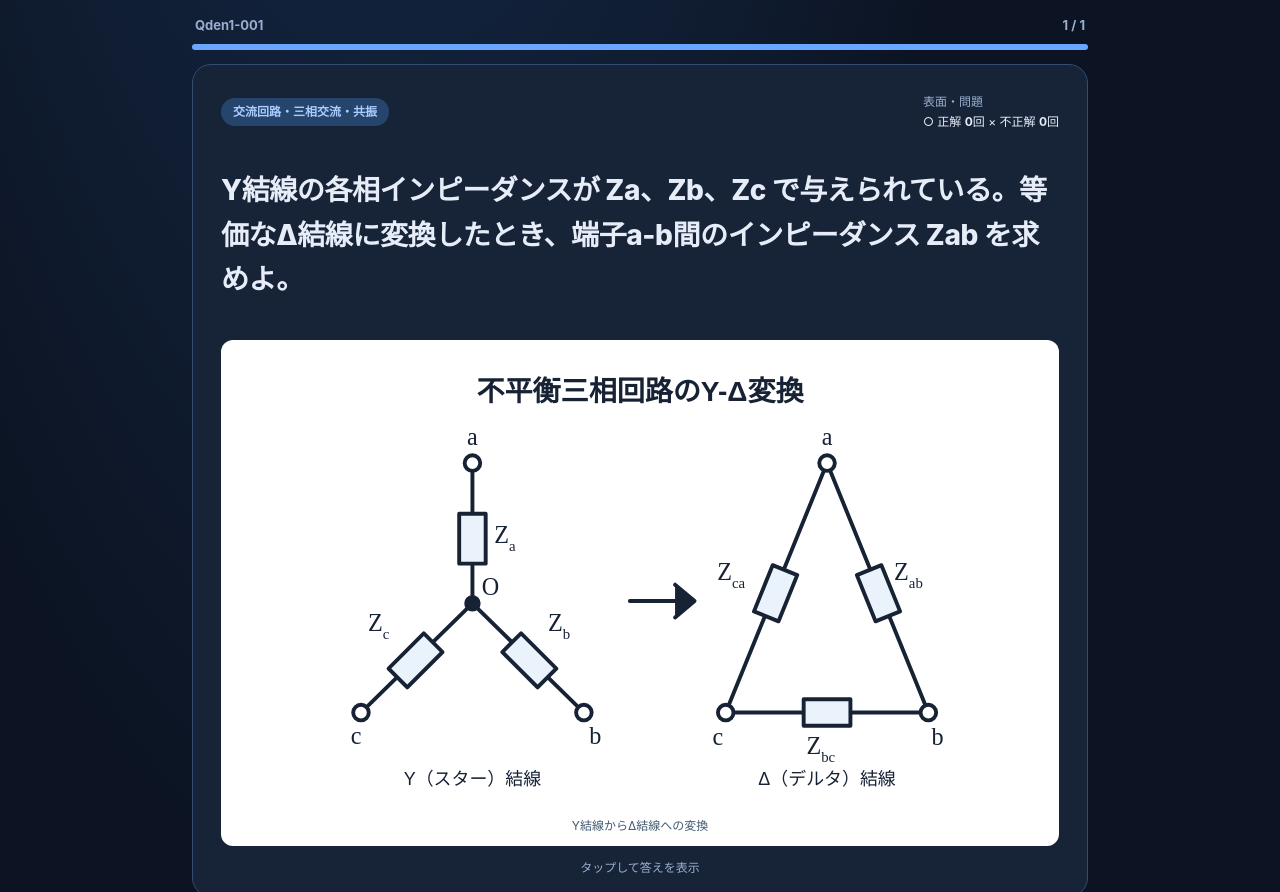
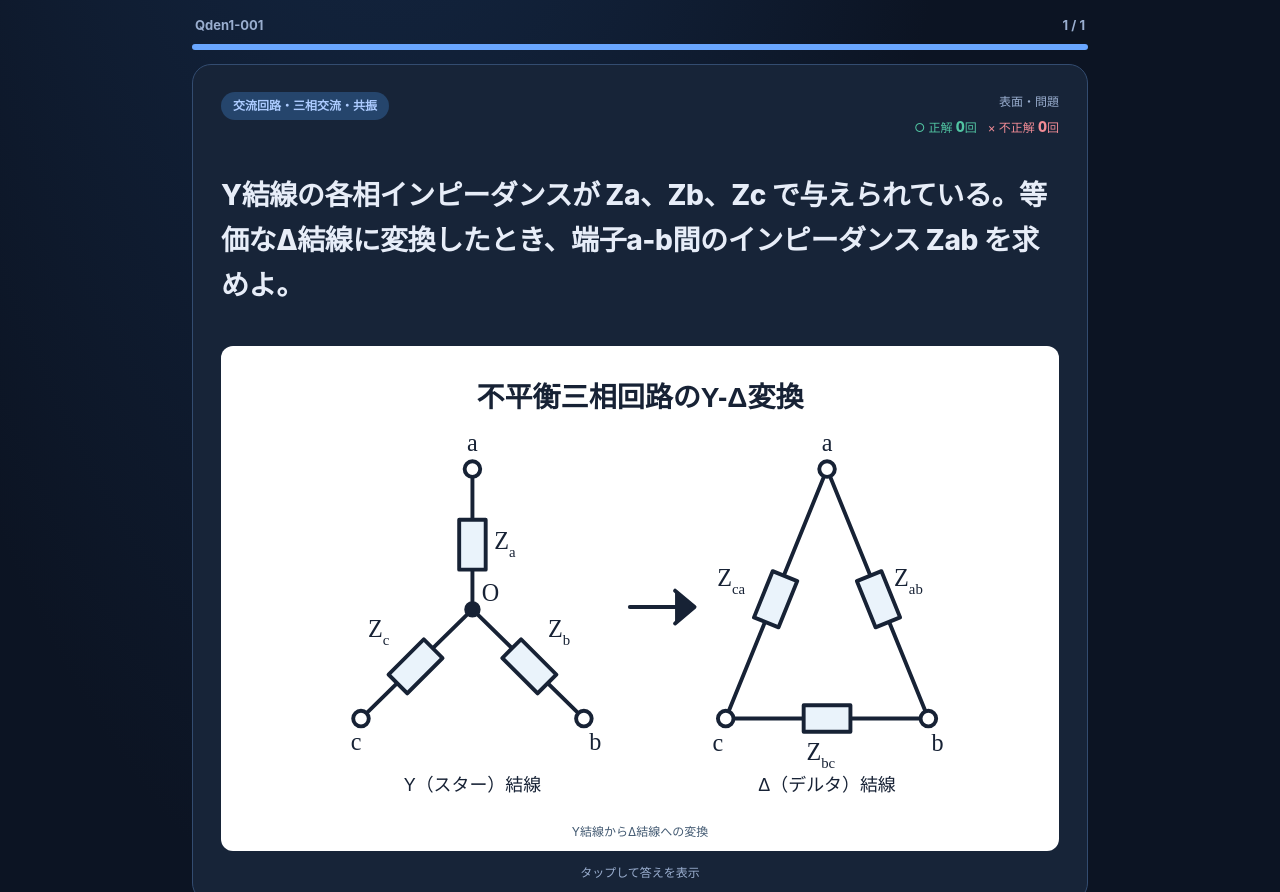
Before and after one commit to 6thyyvc22t-hash/denken1-theory-flashcards, a plain HTML site: page index.html in a window 1280 px wide. Shown: the part 971-1863 px from the top of the page. Drawn offline with nearby package versions, Linux system fonts and the light colour scheme; no server answers.

Commit message:
Add per-card cumulative correct and incorrect counts to flashcard header

```diff
--- a/styles.css
+++ b/styles.css
@@ -30,3 +30,13 @@
 .flash .katex-display{overflow-x:auto;overflow-y:hidden;max-width:100%;padding:5px 0}
 .flash .sourceText{font-size:12px;color:#b8c8e2;border-top:1px solid #334c70;padding-top:10px;margin-top:14px}
 #answerText{overflow-wrap:anywhere}
+
+/* 問題カード右上のカード別累積正誤回数 */
+.topLine{flex-wrap:wrap;align-items:flex-start}
+.topLine .chip{max-width:100%;overflow-wrap:anywhere}
+.cardMeta{display:flex;flex-direction:column;align-items:flex-end;gap:5px;margin-left:auto;min-width:0}
+.cardScores{display:flex;justify-content:flex-end;flex-wrap:wrap;gap:4px 11px;font-size:12px;line-height:1.45;font-variant-numeric:tabular-nums}
+.cardScores strong{font-size:14px;font-weight:800}
+.cardScoreCorrect{color:var(--green);white-space:nowrap}
+.cardScoreWrong{color:var(--red);white-space:nowrap}
+@media(max-width:600px){.cardScores{gap:3px 9px;font-size:11px}.cardScores strong{font-size:13px}}
```
